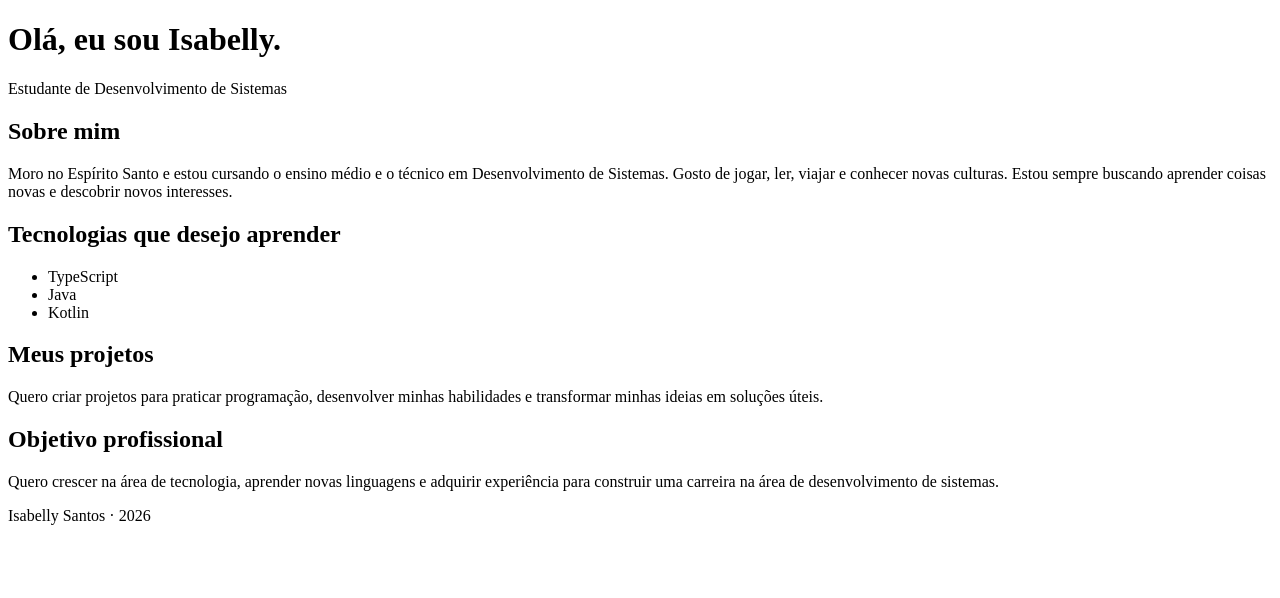
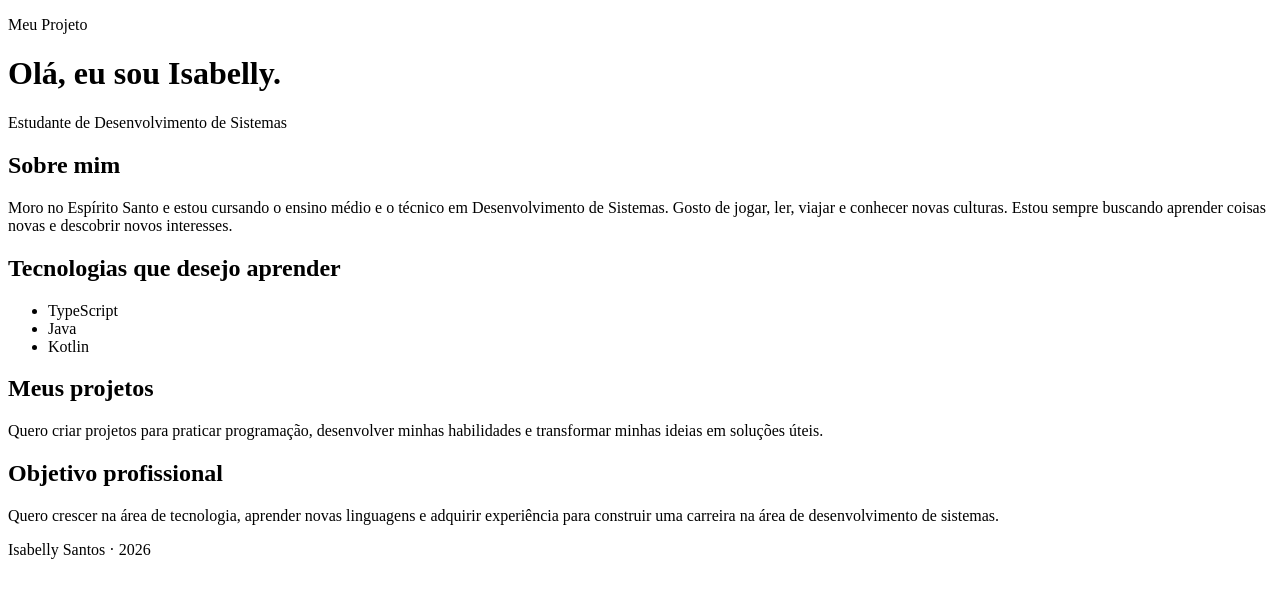
Before and after one commit to ellyps/Meu-portifolio, a plain HTML site: page index.html in a window 1280 px wide. Drawn offline with Linux system fonts and the light colour scheme.

Commit message:
Add project title paragraph to index.html

```diff
--- a/index.html
+++ b/index.html
@@ -11,6 +11,8 @@
 <body>
 
     <div class="container">
+
+        <p class = "titulo">Meu Projeto</p>
 
         <header>
             <h1>Olá, eu sou <span class="destaque">Isabelly.</span></h1>
```
